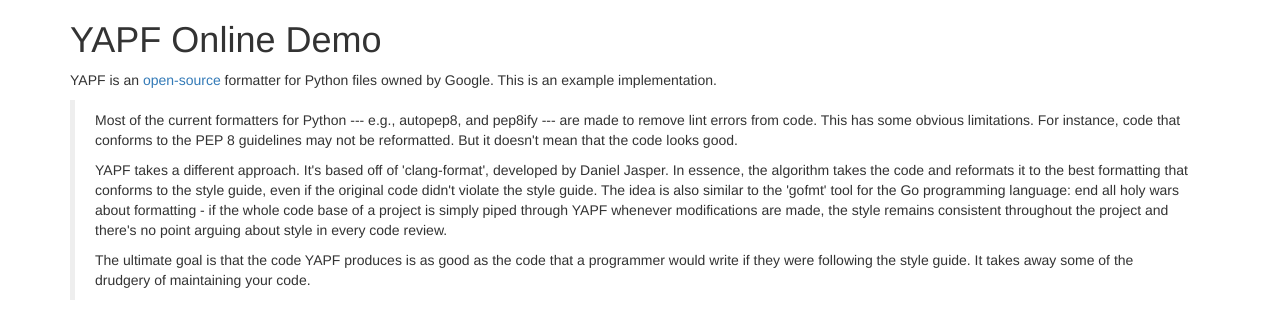
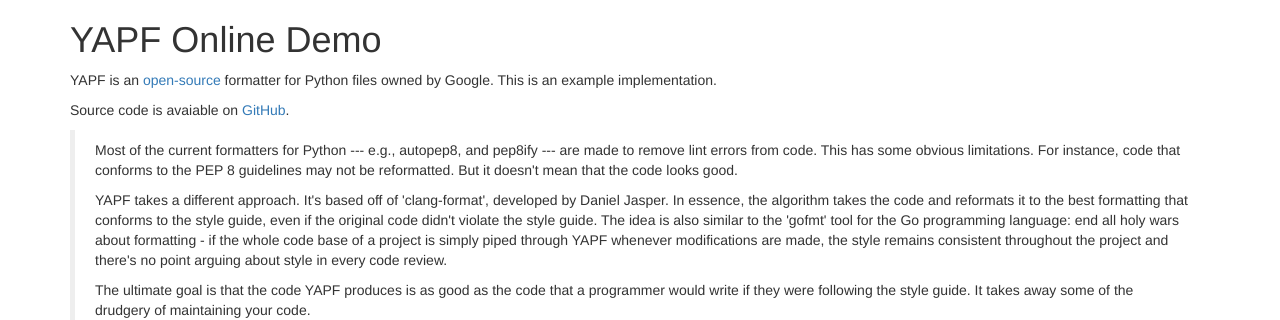
Before and after one commit to jpadilla/yapf-online, a Flask app: template templates/index.html in a window 1280 px wide. Shown: the top 320 px of the page. Run offline with Flask 2, Linux system fonts and the light colour scheme; the template is opened without the code that fills it: most values are stand-ins (such as "Sample title", 1, 10 or a date in 2020); some libraries are stand-ins or nearby versions.

Commit message:
Add link to repo

```diff
--- a/templates/index.html
+++ b/templates/index.html
@@ -53,6 +53,7 @@
         <div class="col-md-12">
           <h1>YAPF Online Demo</h1>
           <p>YAPF is an <a target="_blank" href="https://github.com/google/yapf">open-source</a> formatter for Python files owned by Google. This is an example implementation.</p>
+          <p>Source code is avaiable on <a target="_blank" href="https://github.com/jpadilla/yapf-online">GitHub</a>.</p>
         </div>
       </div>
 
```
